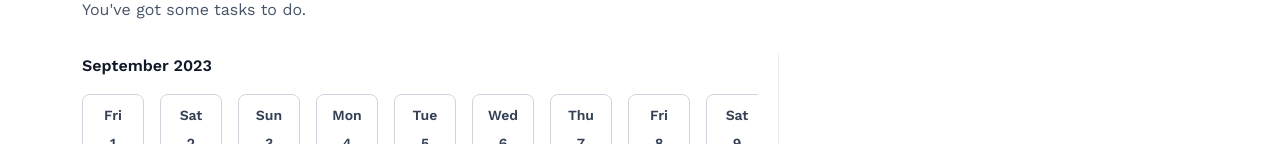
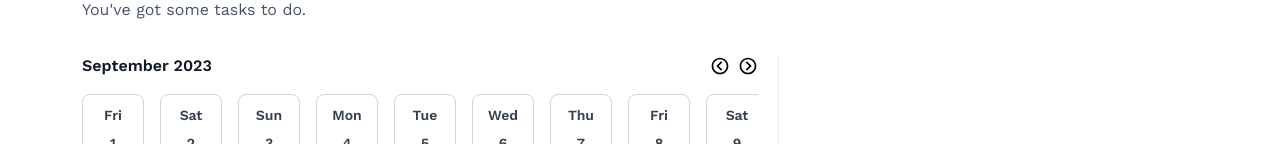
Before and after one commit to elijahthis/schoolinka-todo, a React (Create React App) app: page / in a window 1280 px wide. Shown: the part 165-309 px from the top of the page. Built offline with nearby package versions, Linux system fonts and the light colour scheme; no server answers.

Commit message:
feat: chevron controls

```diff
--- a/src/components/ScrollableCalendar/index.tsx
+++ b/src/components/ScrollableCalendar/index.tsx
@@ -1,7 +1,12 @@
 import { useState } from "react";
 import { dayList } from "../../utils/constants";
 import { Task } from "../../utils/types";
-import { getDaysInMonth, getLastDayOfMonth } from "../../utils/helpers";
+import {
+	addMonths,
+	getDaysInMonth,
+	getLastDayOfMonth,
+} from "../../utils/helpers";
+import { ChevronLeft, ChevronRight } from "../svgs";
 
 interface ScrollableCalendarProps {
 	filterDate: Date | null;
@@ -20,13 +25,29 @@ const ScrollableCalendar = ({
 
 	return (
 		<div>
-			<h2 className="mb-4">
-				{selectedDate.toLocaleDateString(undefined, {
-					year: "numeric",
-					month: "long",
-				})}
-			</h2>
-			<div className="flex flex-row items-stretch gap-4 w-full overflow-x-auto no-scrollbar ">
+			<div className="lg:mb-4 mb-3 flex flex-row items-center gap-4 justify-between">
+				<h2 className="text-xs lg:text-base ">
+					{selectedDate.toLocaleDateString(undefined, {
+						year: "numeric",
+						month: "long",
+					})}
+				</h2>
+				<div className="flex flex-row items-center gap-2">
+					<ChevronLeft
+						className="cursor-pointer"
+						onClick={() => {
+							setSelectedDate(addMonths(selectedDate, -1));
+						}}
+					/>
+					<ChevronRight
+						className="cursor-pointer"
+						onClick={() => {
+							setSelectedDate(addMonths(selectedDate, 1));
+						}}
+					/>
+				</div>
+			</div>
+			<div className="flex flex-row items-stretch lg:gap-4 gap-3 w-full overflow-x-auto no-scrollbar ">
 				{getDaysInMonth(selectedDate).map((item, ind) => (
 					<CalendarDay
 						weekday={dayList[item.getDay()].slice(0, 3)}
@@ -64,7 +85,7 @@ const CalendarDay = ({
 	deSelect,
 }: CalendarDayProps) => (
 	<div
-		className={`min-w-[62px] h-[68px] rounded-lg px-4 py-[10px] flex flex-col items-center gap-2 just0fy-between text-sm font-semibold cursor-pointer border ${
+		className={`lg:min-w-[62px] lg:h-[68px] min-w-[50px] h-[54px] lg:rounded-lg rounded-[6px] lg:px-4 lg:py-[10px] px-3 py-2 flex flex-col items-center lg:gap-2 gap-[6.3px] just0fy-between lg:text-sm text-xs font-semibold cursor-pointer border ${
 			isSelected
 				? "text-white border-pry-col bg-pry-col"
 				: "text-[#344054] border-[#D0D5DD] bg-white"
--- a/src/components/svgs.tsx
+++ b/src/components/svgs.tsx
@@ -220,3 +220,37 @@ export const HamBurgerIcon = () => (
 		/>
 	</svg>
 );
+
+export const ChevronLeft = ({ className = "", onClick = () => {} }) => (
+	<svg
+		stroke="currentColor"
+		fill="currentColor"
+		stroke-width="0"
+		viewBox="0 0 24 24"
+		height="20px"
+		width="20px"
+		xmlns="http://www.w3.org/2000/svg"
+		className={className}
+		onClick={onClick}
+	>
+		<path d="M12 2C6.486 2 2 6.486 2 12s4.486 10 10 10 10-4.486 10-10S17.514 2 12 2zm0 18c-4.411 0-8-3.589-8-8s3.589-8 8-8 8 3.589 8 8-3.589 8-8 8z"></path>
+		<path d="M13.293 6.293 7.586 12l5.707 5.707 1.414-1.414L10.414 12l4.293-4.293z"></path>
+	</svg>
+);
+
+export const ChevronRight = ({ className = "", onClick = () => {} }) => (
+	<svg
+		stroke="currentColor"
+		fill="currentColor"
+		stroke-width="0"
+		viewBox="0 0 24 24"
+		height="20px"
+		width="20px"
+		xmlns="http://www.w3.org/2000/svg"
+		className={className}
+		onClick={onClick}
+	>
+		<path d="M12 2C6.486 2 2 6.486 2 12s4.486 10 10 10 10-4.486 10-10S17.514 2 12 2zm0 18c-4.411 0-8-3.589-8-8s3.589-8 8-8 8 3.589 8 8-3.589 8-8 8z"></path>
+		<path d="M9.293 7.707 13.586 12l-4.293 4.293 1.414 1.414L16.414 12l-5.707-5.707z"></path>
+	</svg>
+);
--- a/src/utils/helpers.ts
+++ b/src/utils/helpers.ts
@@ -5,6 +5,10 @@ export const ellipsisTruncator = (str: string, maxLength: number): string => {
 
 export const addHours = (date: Date, hours: number): Date => {
 	return new Date(date.getTime() + hours * 60 * 60 * 1000);
+};
+
+export const addMonths = (date: Date, months: number): Date => {
+	return new Date(date.getFullYear(), date.getMonth() + months, date.getDate());
 };
 
 export const formatTime = (date: Date): string => {
```
